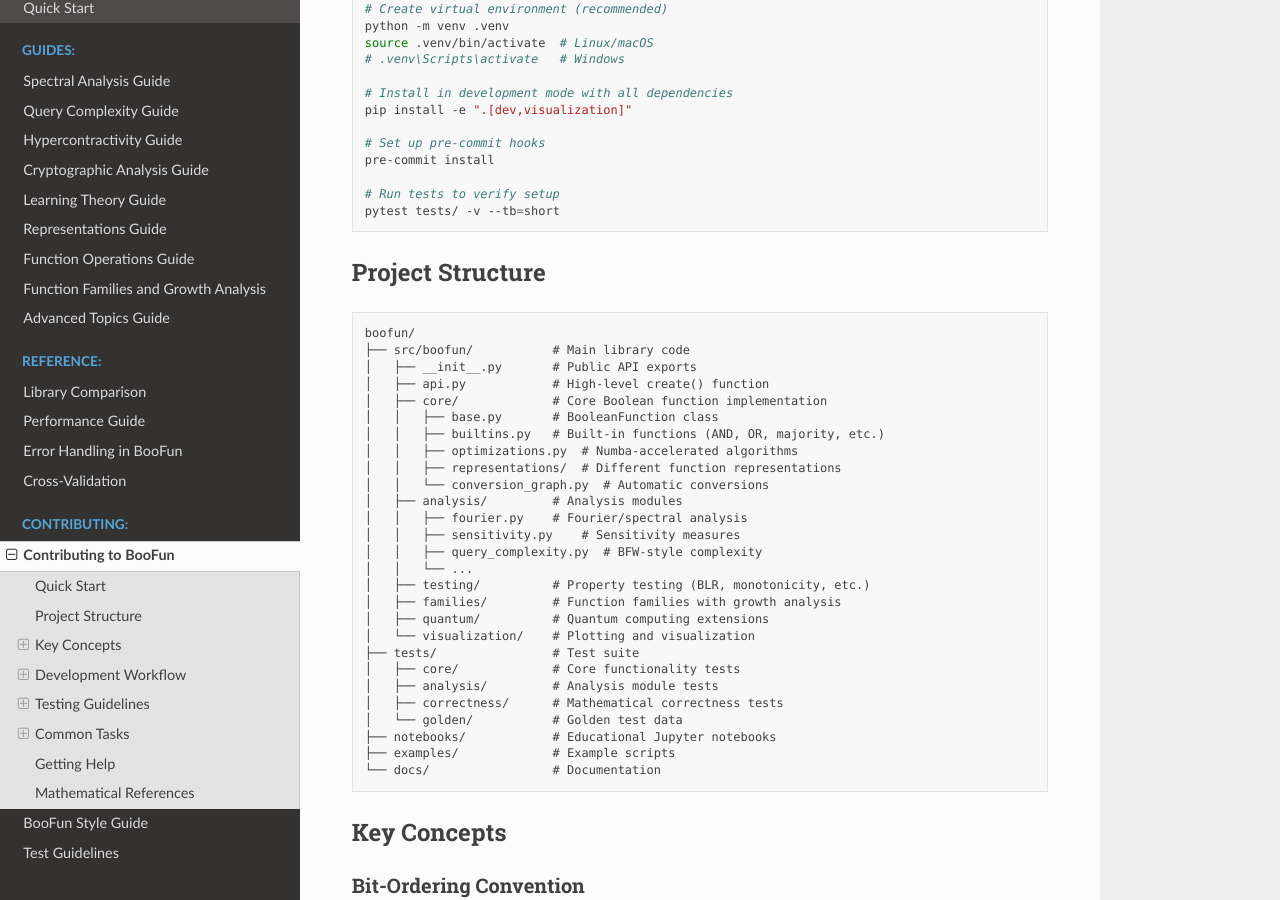
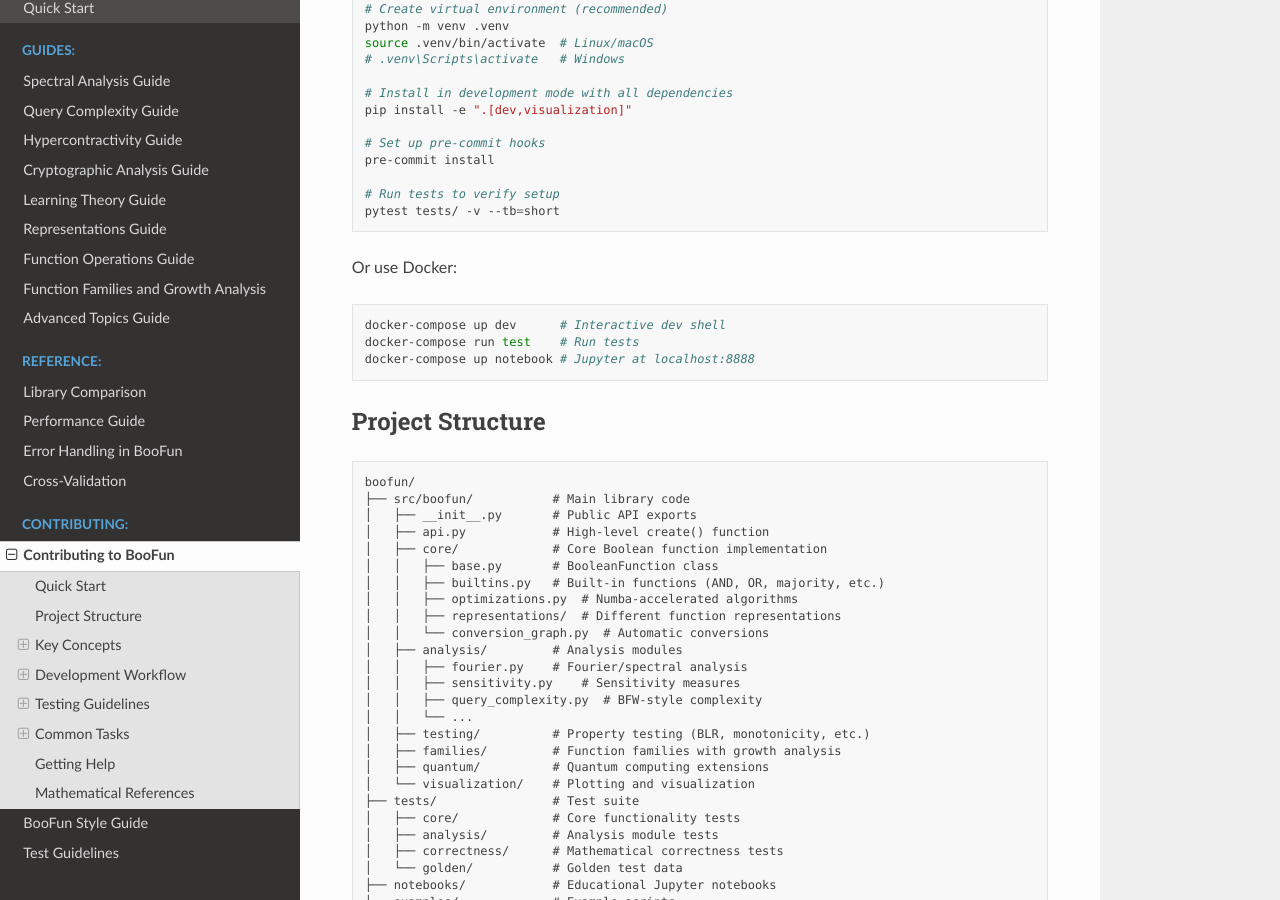
Before and after one commit to GabbyTab/boofun, a Sphinx documentation site: the page built from docs/CONTRIBUTING.md, in a window 1280 px wide and 900 px high, scrolled down 343 px. Built offline with Sphinx 7.4.7 and the Read the Docs theme 3.1.0, drawn with Linux system fonts in a browser that asks for light colours.

Commit message:
docs: add Docker option to README and CONTRIBUTING
Co-authored-by: Cursor <cursoragent@cursor.com>

````diff
--- a/docs/CONTRIBUTING.md
+++ b/docs/CONTRIBUTING.md
@@ -22,6 +22,13 @@ pre-commit install
 
 # Run tests to verify setup
 pytest tests/ -v --tb=short
+```
+
+Or use Docker:
+```bash
+docker-compose up dev      # Interactive dev shell
+docker-compose run test    # Run tests
+docker-compose up notebook # Jupyter at localhost:8888
 ```
 
 ## Project Structure
````
Also changed, not shown: README.md (+5 -0 lines).
